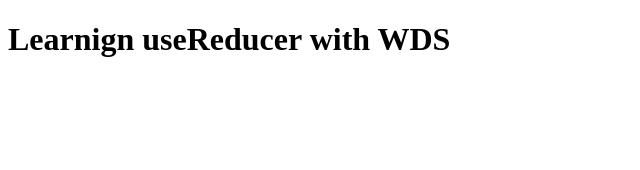
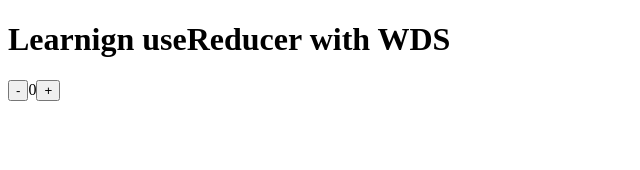
Before and after one commit to matysflance/useReducer-wds-lesson, a React (Create React App) app: page / in a window 1280 px wide. Shown: the top 170 px of the page, without its empty margins (0-640 px from the left). Built offline with nearby package versions, Linux system fonts and the light colour scheme.

Commit message:
Counter with simple useState for demonstration purposes

```diff
--- a/src/App.js
+++ b/src/App.js
@@ -1,7 +1,17 @@
+import { useState } from 'react';
+
 function App() {
+  const [count, setCount] = useState(0);
+
+  const increment = () => setCount((prevCount) => prevCount + 1);
+  const decrement = () => setCount((prevCount) => prevCount - 1);
+
   return (
     <div className="App">
       <h1>Learnign useReducer with WDS</h1>
+      <button onClick={decrement}>-</button>
+      <span>{count}</span>
+      <button onClick={increment}>+</button>
     </div>
   );
 }
```
